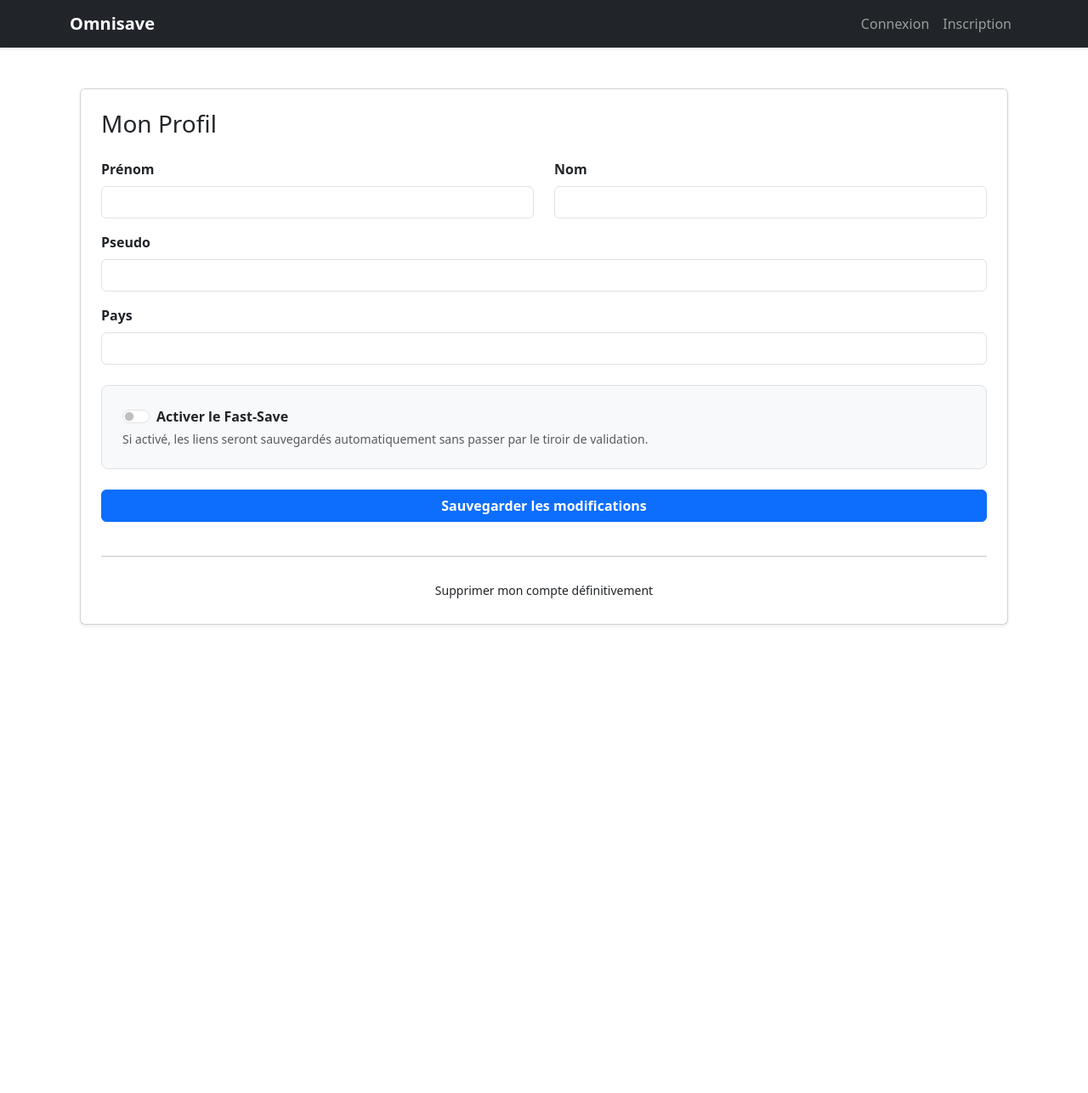
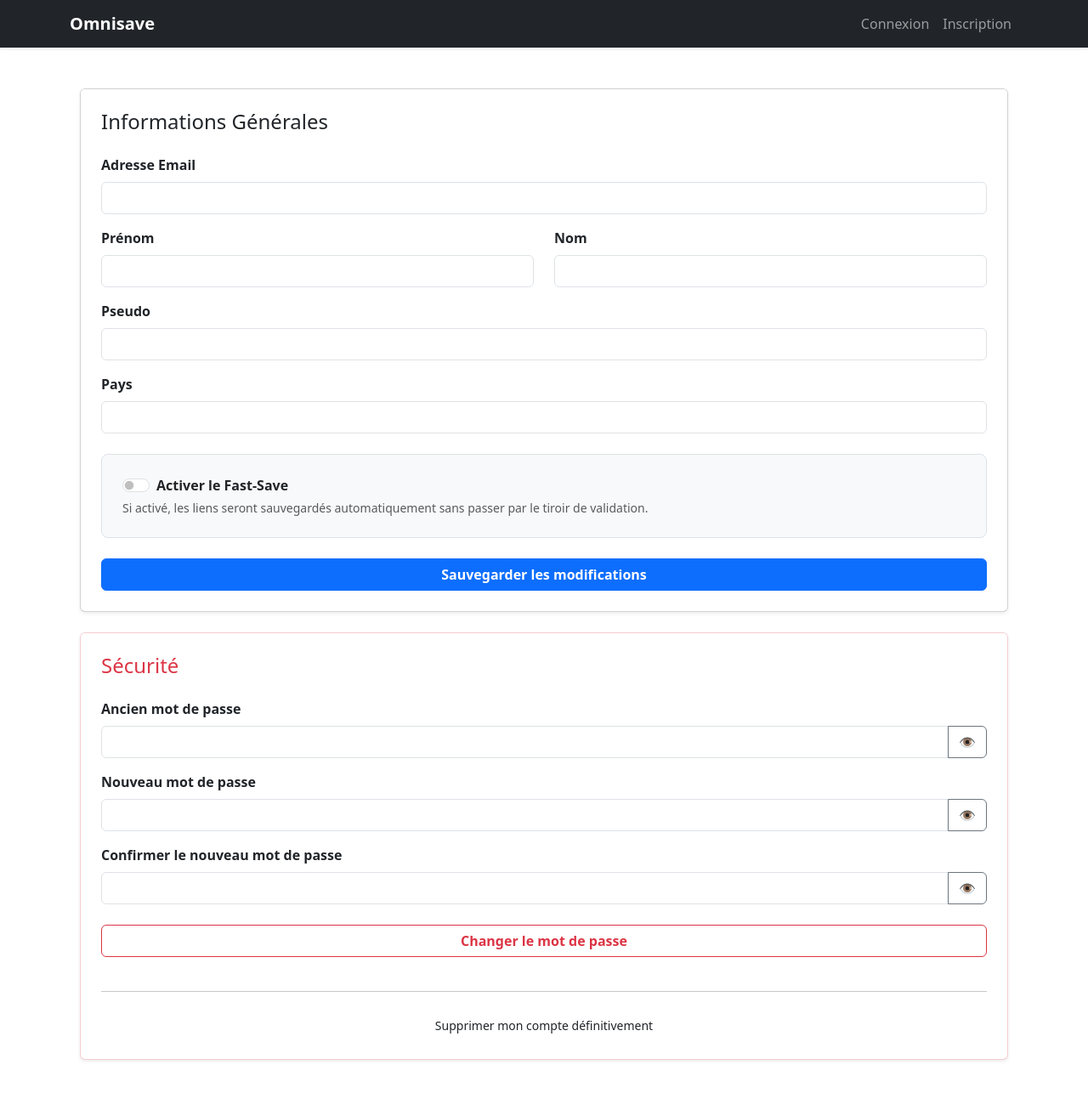
Before and after one commit to anthonymulapro-tech/Omnisave, a React (Vite) app in the folder frontend/: page /profile in a window 1280 px wide. Shown: the top 1286 px of the page at 85% size. Before the commit the page ends 800 px from the top, so only its background shows below. Built offline with nearby package versions, Linux system fonts and the light colour scheme; no server answers.

Commit message:
feat(ui): add password management form and field-specific error highlighting

```diff
--- a/frontend/src/components/Profile.jsx
+++ b/frontend/src/components/Profile.jsx
@@ -1,22 +1,38 @@
 import React, { useState, useEffect } from 'react';
 import { useNavigate } from 'react-router-dom';
-import './Profile.css'; // <-- CSS imported here!
+import './Profile.css';
 
 const Profile = () => {
     const navigate = useNavigate();
 
-    // State to hold form data
+    // --- STATE: PROFILE INFO ---
     const [formData, setFormData] = useState({
+        email: '',
         first_name: '',
         last_name: '',
         pseudo: '',
         country: '',
         fast_save: false
     });
+    const [profileMessage, setProfileMessage] = useState(null);
+    const [profileMessageType, setProfileMessageType] = useState('');
 
-    // State for UI feedback (success/error messages)
-    const [message, setMessage] = useState(null);
-    const [messageType, setMessageType] = useState(''); // 'success' or 'danger'
+    // Stores specific errors for fields (to display red borders)
+    const [fieldErrors, setFieldErrors] = useState({});
+
+    // --- STATE: PASSWORD UPDATE ---
+    const [pwdData, setPwdData] = useState({
+        old_password: '',
+        new_password: '',
+        confirm_password: ''
+    });
+    const [pwdMessage, setPwdMessage] = useState(null);
+    const [pwdMessageType, setPwdMessageType] = useState('');
+
+    // Toggles for password visibility
+    const [showOldPwd, setShowOldPwd] = useState(false);
+    const [showNewPwd, setShowNewPwd] = useState(false);
+    const [showConfirmPwd, setShowConfirmPwd] = useState(false);
 
     // Fetch user profile on component mount
     useEffect(() => {
@@ -36,8 +52,8 @@ const Profile = () => {
             const data = await response.json();
 
             if (response.ok) {
-                // Pre-fill the form, falling back to empty strings if null
                 setFormData({
+                    email: data.email || '',
                     first_name: data.first_name || '',
                     last_name: data.last_name || '',
                     pseudo: data.pseudo || '',
@@ -50,19 +66,24 @@ const Profile = () => {
         }
     };
 
-    // Handle input changes
-    const handleChange = (e) => {
+    // --- HANDLERS: PROFILE FORM ---
+    const handleProfileChange = (e) => {
         const { name, value, type, checked } = e.target;
         setFormData({
             ...formData,
             [name]: type === 'checkbox' ? checked : value
         });
+
+        // Remove the red border as soon as the user starts typing again
+        if (fieldErrors[name]) {
+            setFieldErrors({ ...fieldErrors, [name]: null });
+        }
     };
 
-    // Handle profile update
-    const handleSubmit = async (e) => {
+    const handleProfileSubmit = async (e) => {
         e.preventDefault();
-        setMessage(null);
+        setProfileMessage(null);
+        setFieldErrors({}); // Reset previous errors
 
         const token = localStorage.getItem('token');
         try {
@@ -78,43 +99,105 @@ const Profile = () => {
             const data = await response.json();
 
             if (response.ok) {
-                setMessageType('success');
-                setMessage('Profile successfully updated!');
+                setProfileMessageType('success');
+                setProfileMessage('Profile mis à jour !');
             } else {
-                setMessageType('danger');
-                setMessage(data.error || 'An error occurred while updating.');
+                // Analyze the error string to map it to specific fields
+                const errorStr = (data.error || '').toLowerCase();
+                const newFieldErrors = {};
+                let hasSpecificError = false;
+
+                if (errorStr.includes('email')) {
+                    newFieldErrors.email = "Cet email est déjà utilisé.";
+                    hasSpecificError = true;
+                }
+                if (errorStr.includes('pseudo') || errorStr.includes('duplicate') || errorStr.includes('1062')) {
+                    newFieldErrors.pseudo = "Ce pseudo est déjà pris, veuillez en choisir un autre.";
+                    hasSpecificError = true;
+                }
+
+                setFieldErrors(newFieldErrors);
+
+                // If a specific field error was found, hide the ugly raw database error at the top
+                if (hasSpecificError) {
+                    setProfileMessage(null);
+                } else {
+                    // Only show the top alert if it's an unknown server error
+                    setProfileMessageType('danger');
+                    setProfileMessage(data.error || 'An error occurred while updating.');
+                }
             }
         } catch (error) {
-            setMessageType('danger');
-            setMessage('Server connection error.');
+            setProfileMessageType('danger');
+            setProfileMessage('Server connection error.');
         }
     };
 
-    // Handle account deletion
+    // --- HANDLERS: PASSWORD FORM ---
+    const handlePwdChange = (e) => {
+        const { name, value } = e.target;
+        setPwdData({ ...pwdData, [name]: value });
+    };
+
+    const handlePasswordSubmit = async (e) => {
+        e.preventDefault();
+        setPwdMessage(null);
+
+        // Client-side validation for matching passwords
+        if (pwdData.new_password !== pwdData.confirm_password) {
+            setPwdMessageType('danger');
+            setPwdMessage("Les nouveaux mots de passe ne correspondent pas.");
+            return;
+        }
+
+        const token = localStorage.getItem('token');
+        try {
+            const response = await fetch('http://localhost:5000/api/profile/password', {
+                method: 'PUT',
+                headers: {
+                    'Content-Type': 'application/json',
+                    'Authorization': `Bearer ${token}`
+                },
+                body: JSON.stringify({
+                    old_password: pwdData.old_password,
+                    new_password: pwdData.new_password
+                })
+            });
+
+            const data = await response.json();
+
+            if (response.ok) {
+                setPwdMessageType('success');
+                setPwdMessage('Mot de passe mis à jour avec succès !');
+                // Reset password form fields
+                setPwdData({ old_password: '', new_password: '', confirm_password: '' });
+            } else {
+                setPwdMessageType('danger');
+                setPwdMessage(data.error || 'Erreur lors du changement de mot de passe.');
+            }
+        } catch (error) {
+            setPwdMessageType('danger');
+            setPwdMessage('Server connection error.');
+        }
+    };
+
+    // --- HANDLER: DELETE ACCOUNT ---
     const handleDeleteAccount = async () => {
-        // Native browser confirmation popup
         const isConfirmed = window.confirm(
-            "Are you sure you want to delete your account? This action is irreversible and will delete all your saved links."
+            "Are you sure you want to delete your account? This action is irreversible."
         );
-
         if (!isConfirmed) return;
 
         const token = localStorage.getItem('token');
         try {
             const response = await fetch('http://localhost:5000/api/profile', {
                 method: 'DELETE',
-                headers: {
-                    'Authorization': `Bearer ${token}`
-                }
+                headers: { 'Authorization': `Bearer ${token}` }
             });
 
             if (response.ok) {
-                // Clear local storage and redirect to login
                 localStorage.removeItem('token');
                 navigate('/login');
-            } else {
-                setMessageType('danger');
-                setMessage('Failed to delete account.');
             }
         } catch (error) {
             console.error("Error deleting account:", error);
@@ -123,19 +206,35 @@ const Profile = () => {
 
     return (
         <div className="container mt-5 profile-container">
-            <div className="card shadow-sm">
+            {/* --- SECTION 1: PROFILE INFORMATION --- */}
+            <div className="card shadow-sm mb-4">
                 <div className="card-header bg-white pb-0 border-bottom-0 pt-4 px-4">
-                    <h3 className="mb-0">Mon Profil</h3>
+                    <h4 className="mb-0">Informations Générales</h4>
                 </div>
 
                 <div className="card-body p-4">
-                    {message && (
-                        <div className={`alert alert-${messageType}`} role="alert">
-                            {message}
+                    {profileMessage && (
+                        <div className={`alert alert-${profileMessageType}`} role="alert">
+                            {profileMessage}
                         </div>
                     )}
 
-                    <form onSubmit={handleSubmit}>
+                    <form onSubmit={handleProfileSubmit}>
+                        <div className="mb-3">
+                            <label className="form-label fw-bold">Adresse Email</label>
+                            <input
+                                type="email"
+                                // Adds a red border if fieldErrors.email exists
+                                className={`form-control ${fieldErrors.email ? 'is-invalid' : ''}`}
+                                name="email"
+                                value={formData.email}
+                                onChange={handleProfileChange}
+                            />
+                            {fieldErrors.email && (
+                                <div className="invalid-feedback">{fieldErrors.email}</div>
+                            )}
+                        </div>
+
                         <div className="row mb-3">
                             <div className="col-md-6">
                                 <label className="form-label fw-bold">Prénom</label>
@@ -144,7 +243,7 @@ const Profile = () => {
                                     className="form-control"
                                     name="first_name"
                                     value={formData.first_name}
-                                    onChange={handleChange}
+                                    onChange={handleProfileChange}
                                 />
                             </div>
                             <div className="col-md-6">
@@ -154,7 +253,7 @@ const Profile = () => {
                                     className="form-control"
                                     name="last_name"
                                     value={formData.last_name}
-                                    onChange={handleChange}
+                                    onChange={handleProfileChange}
                                 />
                             </div>
                         </div>
@@ -163,11 +262,14 @@ const Profile = () => {
                             <label className="form-label fw-bold">Pseudo</label>
                             <input
                                 type="text"
-                                className="form-control"
+                                className={`form-control ${fieldErrors.pseudo ? 'is-invalid' : ''}`}
                                 name="pseudo"
                                 value={formData.pseudo}
-                                onChange={handleChange}
+                                onChange={handleProfileChange}
                             />
+                            {fieldErrors.pseudo && (
+                                <div className="invalid-feedback">{fieldErrors.pseudo}</div>
+                            )}
                         </div>
 
                         <div className="mb-4">
@@ -177,7 +279,7 @@ const Profile = () => {
                                 className="form-control"
                                 name="country"
                                 value={formData.country}
-                                onChange={handleChange}
+                                onChange={handleProfileChange}
                             />
                         </div>
 
@@ -190,7 +292,7 @@ const Profile = () => {
                                     id="fastSaveSwitch"
                                     name="fast_save"
                                     checked={formData.fast_save}
-                                    onChange={handleChange}
+                                    onChange={handleProfileChange}
                                 />
                                 <label className="form-check-label fw-bold" htmlFor="fastSaveSwitch">
                                     Activer le Fast-Save
@@ -201,8 +303,92 @@ const Profile = () => {
                             </small>
                         </div>
 
-                        <button type="submit" className="btn btn-primary w-100 fw-bold mb-4">
+                        <button type="submit" className="btn btn-primary w-100 fw-bold">
                             Sauvegarder les modifications
+                        </button>
+                    </form>
+                </div>
+            </div>
+
+            {/* --- SECTION 2: SECURITY & PASSWORD --- */}
+            <div className="card shadow-sm border-danger border-opacity-25 mb-5">
+                <div className="card-header bg-white pb-0 border-bottom-0 pt-4 px-4">
+                    <h4 className="mb-0 text-danger">Sécurité</h4>
+                </div>
+
+                <div className="card-body p-4">
+                    {pwdMessage && (
+                        <div className={`alert alert-${pwdMessageType}`} role="alert">
+                            {pwdMessage}
+                        </div>
+                    )}
+
+                    <form onSubmit={handlePasswordSubmit}>
+                        <div className="mb-3">
+                            <label className="form-label fw-bold">Ancien mot de passe</label>
+                            <div className="input-group">
+                                <input
+                                    type={showOldPwd ? "text" : "password"}
+                                    className="form-control"
+                                    name="old_password"
+                                    value={pwdData.old_password}
+                                    onChange={handlePwdChange}
+                                    required
+                                />
+                                <button
+                                    className="btn btn-outline-secondary"
+                                    type="button"
+                                    onClick={() => setShowOldPwd(!showOldPwd)}
+                                >
+                                    {showOldPwd ? '🙈' : '👁️'}
+                                </button>
+                            </div>
+                        </div>
+
+                        <div className="mb-3">
+                            <label className="form-label fw-bold">Nouveau mot de passe</label>
+                            <div className="input-group">
+                                <input
+                                    type={showNewPwd ? "text" : "password"}
+                                    className="form-control"
+                                    name="new_password"
+                                    value={pwdData.new_password}
+                                    onChange={handlePwdChange}
+                                    required
+                                />
+                                <button
+                                    className="btn btn-outline-secondary"
+                                    type="button"
+                                    onClick={() => setShowNewPwd(!showNewPwd)}
+                                >
+                                    {showNewPwd ? '🙈' : '👁️'}
+                                </button>
+                            </div>
+                        </div>
+
+                        <div className="mb-4">
+                            <label className="form-label fw-bold">Confirmer le nouveau mot de passe</label>
+                            <div className="input-group">
+                                <input
+                                    type={showConfirmPwd ? "text" : "password"}
+                                    className="form-control"
+                                    name="confirm_password"
+                                    value={pwdData.confirm_password}
+                                    onChange={handlePwdChange}
+                                    required
+                                />
+                                <button
+                                    className="btn btn-outline-secondary"
+                                    type="button"
+                                    onClick={() => setShowConfirmPwd(!showConfirmPwd)}
+                                >
+                                    {showConfirmPwd ? '🙈' : '👁️'}
+                                </button>
+                            </div>
+                        </div>
+
+                        <button type="submit" className="btn btn-outline-danger w-100 fw-bold mb-4">
+                            Changer le mot de passe
                         </button>
 
                         <hr />
```
